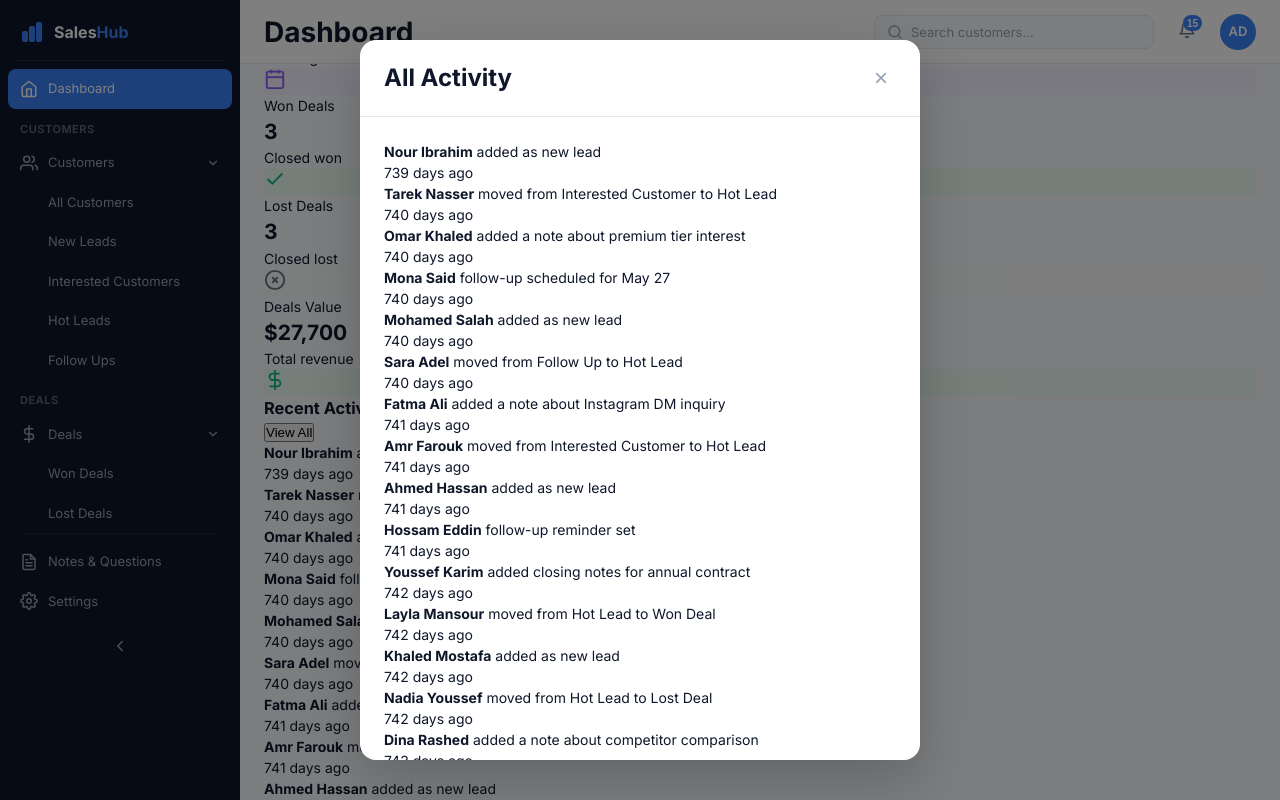
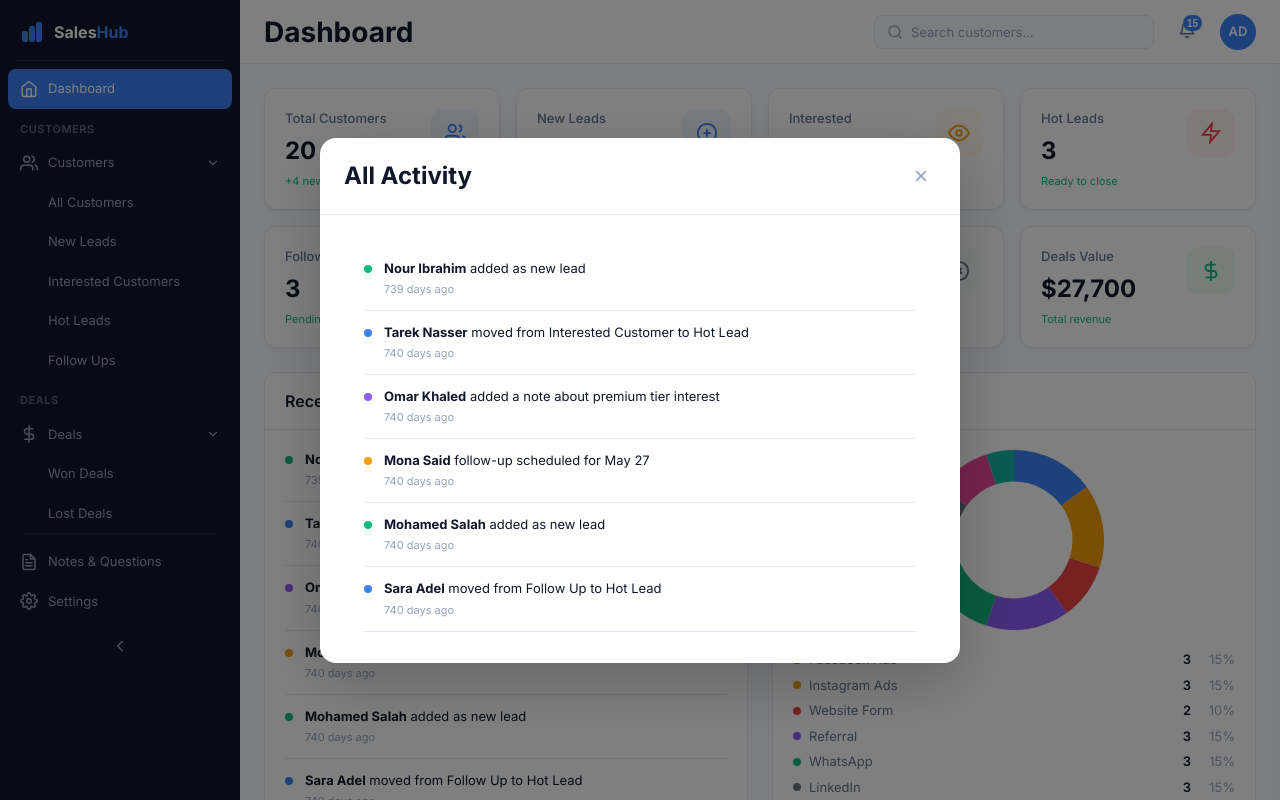
Before and after one commit to KarasEmad09/Reach-Out-DashBoard, a plain HTML site: page index.html in a window 1280 px wide. Both pictures are taken after a click on the button "View All". Drawn offline with nearby package versions, Linux system fonts and the light colour scheme.

Commit message:
Add dashboard styles for layout, stat cards, activity lists, and data tables

```diff
--- a/style.css
+++ b/style.css
@@ -583,6 +583,315 @@ body.modal-open #modal-overlay {
   background: var(--color-accent-hover);
 }
 
+/* Dashboard */
+.dashboard {
+  display: flex;
+  flex-direction: column;
+  gap: 24px;
+}
+
+.stat-cards {
+  display: grid;
+  grid-template-columns: repeat(4, 1fr);
+  gap: 16px;
+}
+
+.stat-card {
+  background: var(--color-surface);
+  border-radius: 12px;
+  padding: 20px;
+  display: flex;
+  align-items: flex-start;
+  justify-content: space-between;
+  box-shadow: 0 1px 3px rgba(0, 0, 0, 0.04);
+  border: 1px solid var(--color-border);
+}
+
+.stat-card__left {
+  display: flex;
+  flex-direction: column;
+  gap: 4px;
+}
+
+.stat-card__label {
+  font-size: var(--font-sm);
+  color: var(--color-text-secondary);
+  font-weight: 500;
+}
+
+.stat-card__value {
+  font-size: var(--font-lg);
+  font-weight: 700;
+  color: var(--color-text-primary);
+}
+
+.stat-card__trend {
+  font-size: var(--font-xs);
+  color: var(--color-text-muted);
+}
+
+.stat-card__trend.trend-up {
+  color: var(--color-trend-up);
+}
+
+.stat-card__icon-wrap {
+  width: 48px;
+  height: 48px;
+  border-radius: 12px;
+  display: flex;
+  align-items: center;
+  justify-content: center;
+  flex-shrink: 0;
+}
+
+.dashboard-grid {
+  display: grid;
+  grid-template-columns: 1fr 1fr;
+  gap: 24px;
+}
+
+.dashboard-panel {
+  background: var(--color-surface);
+  border-radius: 12px;
+  border: 1px solid var(--color-border);
+  overflow: hidden;
+}
+
+.panel-header {
+  display: flex;
+  align-items: center;
+  justify-content: space-between;
+  padding: 16px 20px;
+  border-bottom: 1px solid var(--color-border);
+}
+
+.panel-header h3 {
+  font-size: var(--font-md);
+  font-weight: 600;
+  color: var(--color-text-primary);
+}
+
+.btn-link {
+  background: none;
+  border: none;
+  color: var(--color-accent);
+  font-size: var(--font-sm);
+  font-weight: 500;
+  cursor: pointer;
+  font-family: inherit;
+}
+
+.btn-link:hover {
+  color: var(--color-accent-hover);
+}
+
+.activity-list {
+  padding: 8px 20px;
+}
+
+.activity-item {
+  display: flex;
+  align-items: flex-start;
+  gap: 12px;
+  padding: 12px 0;
+  border-bottom: 1px solid var(--color-border);
+}
+
+.activity-item:last-child {
+  border-bottom: none;
+}
+
+.activity-dot {
+  width: 8px;
+  height: 8px;
+  border-radius: 50%;
+  margin-top: 6px;
+  flex-shrink: 0;
+}
+
+.activity-content p {
+  font-size: var(--font-sm);
+  color: var(--color-text-primary);
+  line-height: 1.4;
+}
+
+.activity-time {
+  font-size: var(--font-xs);
+  color: var(--color-text-muted);
+}
+
+.empty-text {
+  padding: 24px;
+  text-align: center;
+  color: var(--color-text-muted);
+  font-size: var(--font-sm);
+}
+
+.chart-wrap {
+  padding: 20px;
+  display: flex;
+  justify-content: center;
+  height: 220px;
+}
+
+.chart-legend {
+  padding: 0 20px 16px;
+  display: flex;
+  flex-direction: column;
+  gap: 6px;
+}
+
+.legend-item {
+  display: flex;
+  align-items: center;
+  gap: 8px;
+  font-size: var(--font-sm);
+}
+
+.legend-dot {
+  width: 8px;
+  height: 8px;
+  border-radius: 50%;
+  flex-shrink: 0;
+}
+
+.legend-label {
+  color: var(--color-text-secondary);
+  flex: 1;
+}
+
+.legend-value {
+  color: var(--color-text-primary);
+  font-weight: 600;
+}
+
+.legend-pct {
+  color: var(--color-text-muted);
+  width: 36px;
+  text-align: right;
+}
+
+/* Data Table */
+.table-wrap {
+  overflow-x: auto;
+}
+
+.data-table {
+  width: 100%;
+  border-collapse: collapse;
+}
+
+.data-table thead {
+  background: var(--color-bg);
+}
+
+.data-table th {
+  padding: 10px 16px;
+  text-align: left;
+  font-size: var(--font-xs);
+  font-weight: 600;
+  color: var(--color-text-secondary);
+  text-transform: uppercase;
+  letter-spacing: 0.03em;
+  white-space: nowrap;
+}
+
+.data-table td {
+  padding: 12px 16px;
+  font-size: var(--font-sm);
+  color: var(--color-text-primary);
+  border-bottom: 1px solid var(--color-border);
+  white-space: nowrap;
+}
+
+.data-table tbody tr:hover {
+  background: var(--color-bg);
+}
+
+.td-with-avatar {
+  display: flex;
+  align-items: center;
+  gap: 10px;
+}
+
+.action-btns {
+  display: flex;
+  gap: 4px;
+}
+
+.btn-icon {
+  width: 32px;
+  height: 32px;
+  border-radius: 8px;
+  border: none;
+  background: none;
+  cursor: pointer;
+  display: flex;
+  align-items: center;
+  justify-content: center;
+  color: var(--color-text-secondary);
+  transition: background 0.15s ease, color 0.15s ease;
+}
+
+.btn-icon:hover {
+  background: var(--color-bg);
+}
+
+.btn-phone:hover {
+  color: var(--color-trend-up);
+}
+
+.btn-message:hover {
+  color: var(--color-accent);
+}
+
+.btn-more:hover {
+  color: var(--color-text-primary);
+}
+
+/* Row Menu */
+.row-menu {
+  position: fixed;
+  background: var(--color-surface);
+  border: 1px solid var(--color-border);
+  border-radius: 8px;
+  box-shadow: 0 4px 12px rgba(0, 0, 0, 0.1);
+  z-index: 2000;
+  min-width: 120px;
+  padding: 4px;
+}
+
+.row-menu-item {
+  padding: 8px 12px;
+  font-size: var(--font-sm);
+  color: var(--color-text-primary);
+  cursor: pointer;
+  border-radius: 6px;
+  transition: background 0.1s ease;
+}
+
+.row-menu-item:hover {
+  background: var(--color-bg);
+}
+
+.row-menu-item--danger {
+  color: #EF4444;
+}
+
+.row-menu-item--danger:hover {
+  background: #FEF2F2;
+}
+
+/* Activity Modal List */
+.activity-list--modal {
+  max-height: 400px;
+  overflow-y: auto;
+}
+
+.modal-panel--wide {
+  max-width: 640px;
+}
+
 /* Sidebar collapsed state */
 #app.sidebar-collapsed #sidebar {
   width: 64px;
```
